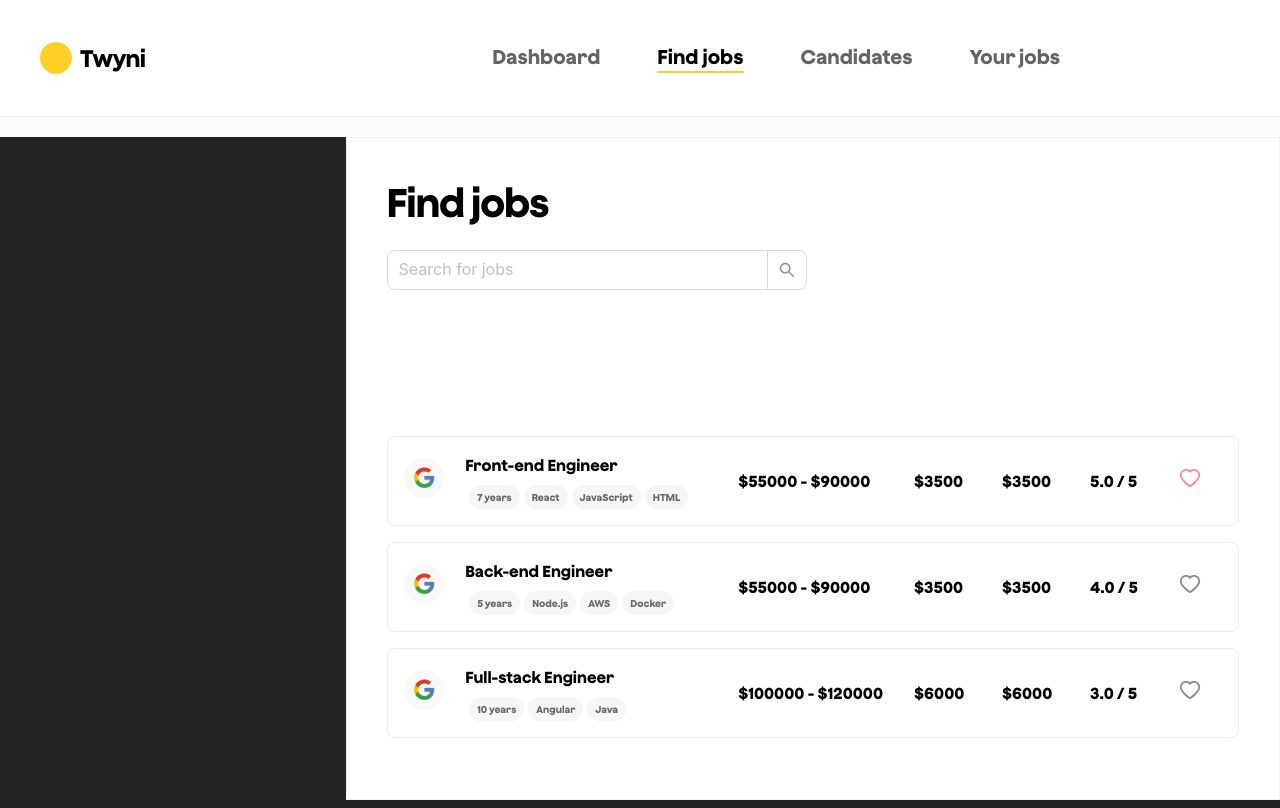
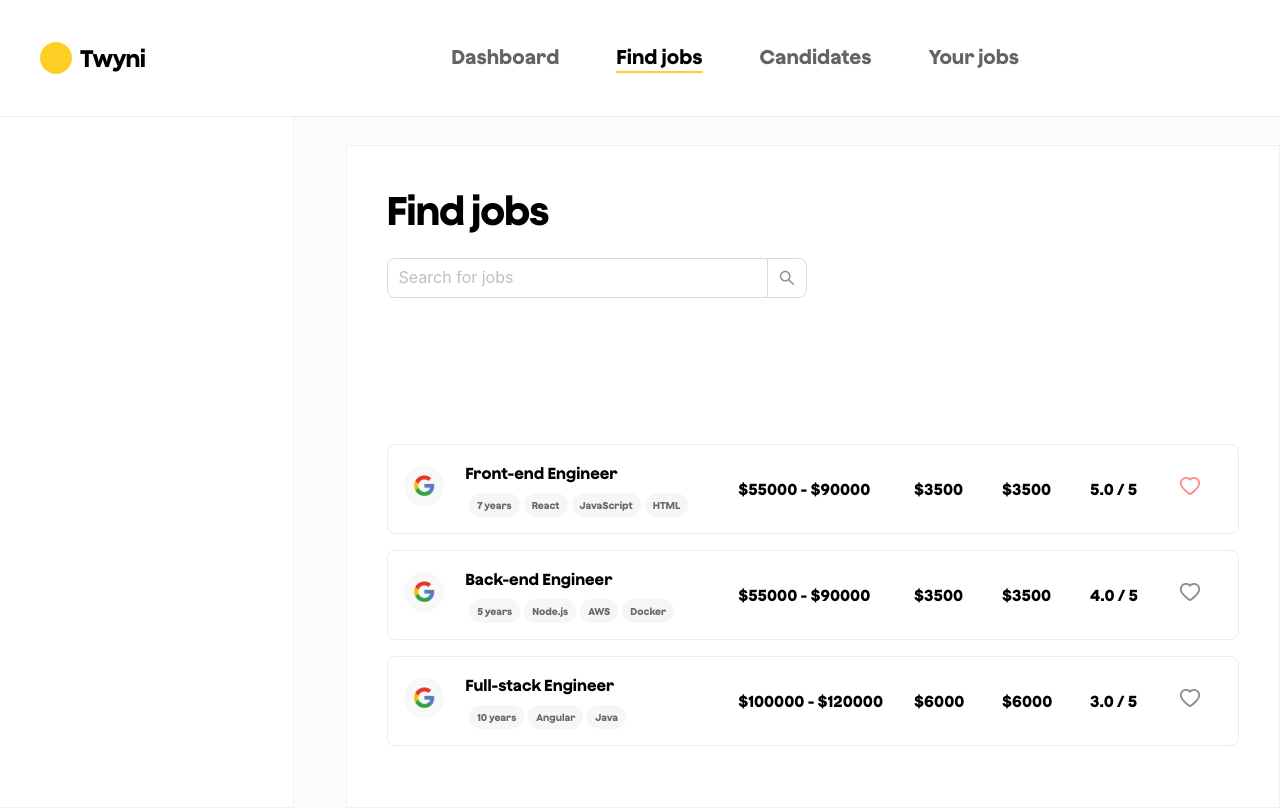
Before and after one commit to alexanderchernetsky/twyni, a React (Vite) app: page / in a window 1280 px wide. Built offline with nearby package versions, Linux system fonts and the light colour scheme.

Commit message:
Improve layout

```diff
--- a/src/App.css
+++ b/src/App.css
@@ -14,9 +14,10 @@ body {
   border-bottom: 1px solid #F1F1F1;
   background: #FFF;
   height: 116px;
-  display: flex;
+  display: grid;
   align-items: center;
-  justify-content: start;
+  grid-template-columns: 2fr 4fr 1fr;
+  grid-template-rows: 1fr;
   padding-left: 40px;
 }
 
@@ -47,7 +48,6 @@ body {
 .menu-items {
   display: flex;
   flex-direction: row;
-  margin-left: 290px;
   color: #646464;
   font-family: "Jokker TRIAL", serif;
   font-size: 20px;
@@ -84,9 +84,11 @@ body {
   display: grid;
   grid-template-columns: 23% 73%;
   grid-column-gap: 4%;
+  background: #FCFCFC;
 }
 
 .content {
+  margin-top: 28px;
   border: 1px solid #F1F1F1;
   background: #FFF;
   padding: 40px;
@@ -208,3 +210,9 @@ h1 {
   text-align: center;
   margin-top: 30px;
 }
+
+.side-bar {
+  border-right: 1px solid #F1F1F1;
+  border-bottom: 1px solid #F1F1F1;
+  background: #FFF;
+}
--- a/src/App.tsx
+++ b/src/App.tsx
@@ -124,7 +124,6 @@ function App() {
                 })}
             </div>
         </header>
-        <div className="separator"/>
         <main className="main-content-wrapper">
             <div className="side-bar"/>
             <div className="content">
```
